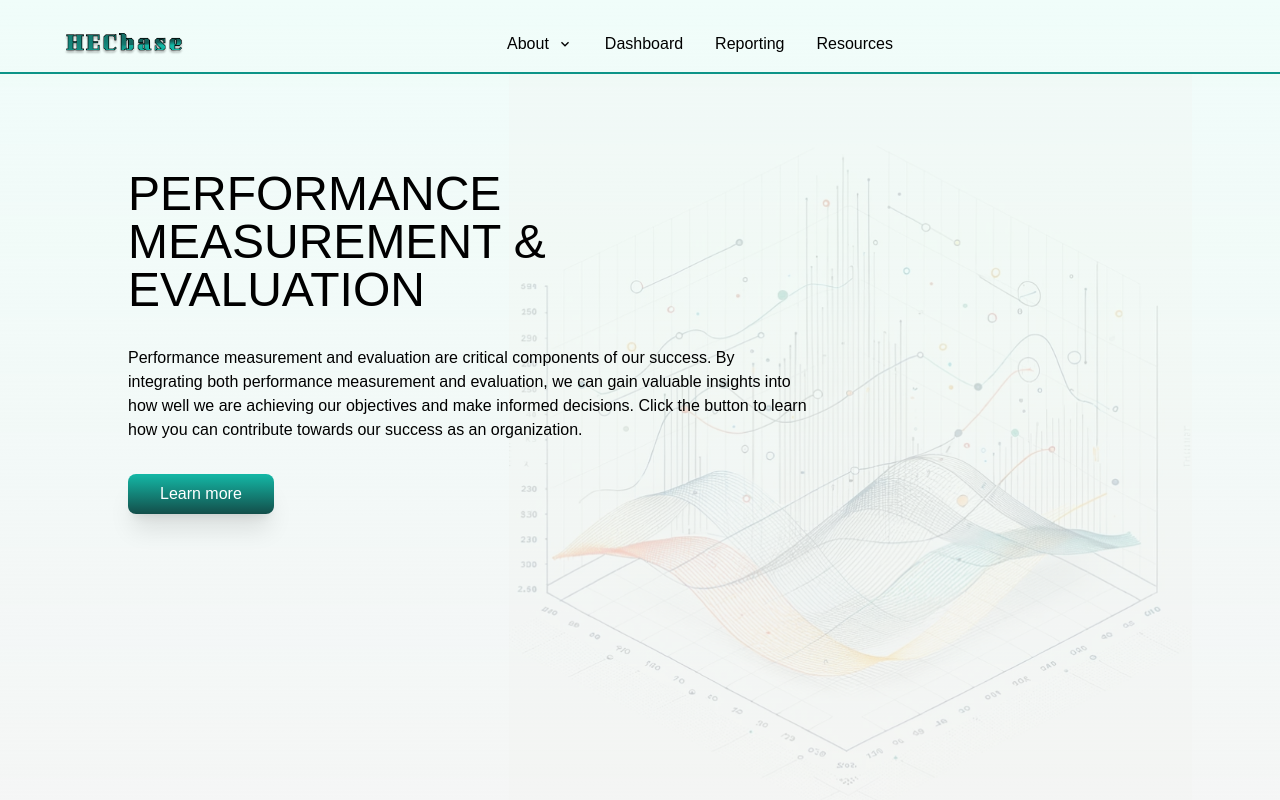
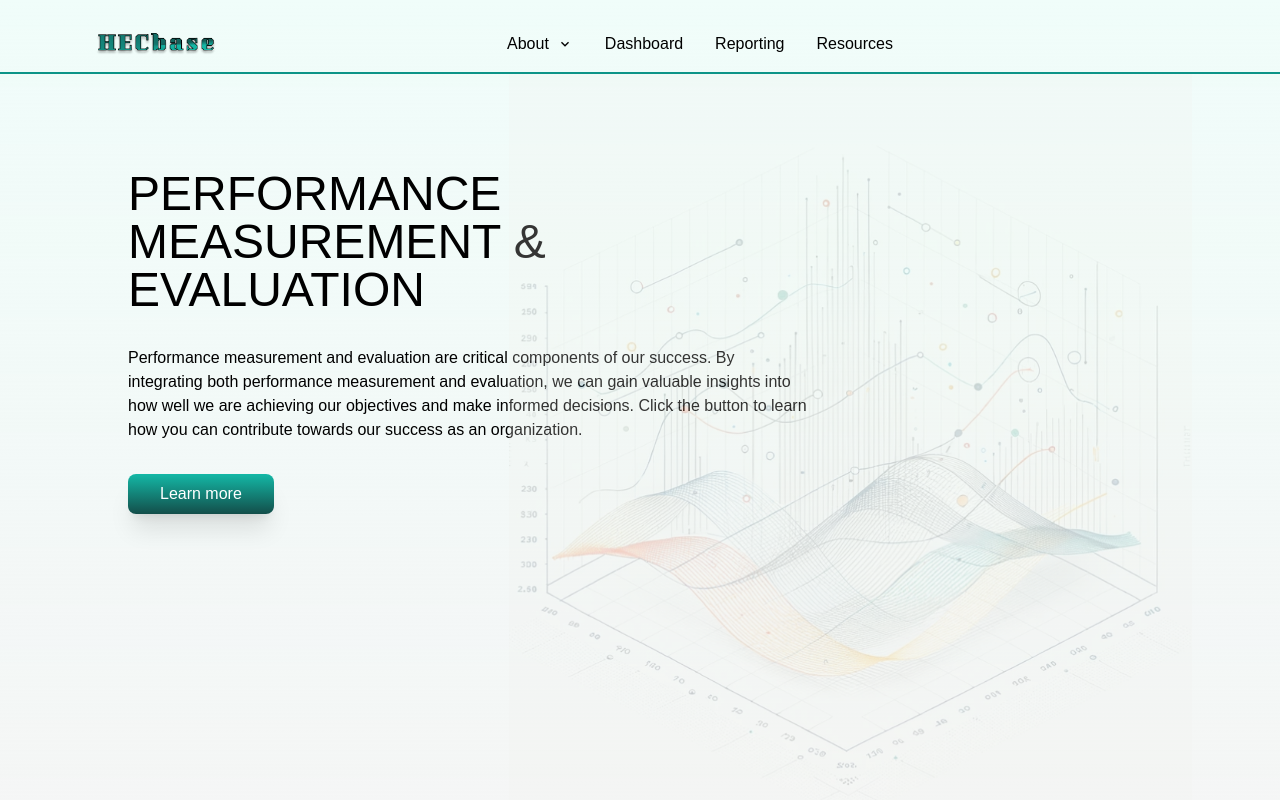
Before and after one commit to rosennabs/surveysalud, a Next.js app: page / in a window 1280 px wide. Shown: the top 800 px of the page. Built offline with nearby package versions, Linux system fonts and the light colour scheme.

Commit message:
Adjust styling on dropdown container

```diff
--- a/src/app/page.tsx
+++ b/src/app/page.tsx
@@ -47,7 +47,7 @@ export default function Home() {
       {/* Section: PMF */}
 
       <section className="relative flex mx-32">
-        <div className="relative flex flex-col my-24 w-2/3 z-10">
+        <div className="relative flex flex-col my-24 w-2/3">
           <h1 className="pb-8">
             PERFORMANCE MEASUREMENT & EVALUATION{" "}
           </h1>
--- a/src/app/reporting/page.tsx
+++ b/src/app/reporting/page.tsx
@@ -7,7 +7,6 @@ import FormField from "../../components/FormField";
 import Button from "../../components/submitButton";
 import DataForms from "../../components/DataForms";
 import { programs } from "../../helpers/globalOptions";
-import axios from 'axios';
 import { useFormContext } from '../../contexts/FormContext';
 
 //Define types for form values
--- a/src/components/DropDown.tsx
+++ b/src/components/DropDown.tsx
@@ -3,13 +3,15 @@ import styled from 'styled-components';
 
 export const DropDownContainer = styled.div`
   background-color: white;
+  border: 1px solid #d3d3d3;
   width: 180px;
   position: absolute;
   cursor: pointer;
   box-shadow: 0px 4px 10px rgba(0, 0, 0, 0.1);
   top: 100%;
   left: 0;
-  margin-top: 4px;
+  margin-top: 15px;
+  z-index: 10;
 `;
 
 export const dropdownMenu = "p-2 hover:bg-teal-500 hover:text-white"
--- a/src/components/Header.tsx
+++ b/src/components/Header.tsx
@@ -56,7 +56,7 @@ export default function Header() {
   }, [dropdownMenu]);
 
   return (
-    <header className="z-10 flex items-center justify-between text-m lg:flex pb-4 mx-16">
+    <header className="z-10 flex items-center justify-between text-m lg:flex pb-4 mx-24">
       <Link href="/">
         <div onClick={() => setActiveNav(null)}>
           <img src="/logo.png" alt="logo" className="w-[120px]" />
```
